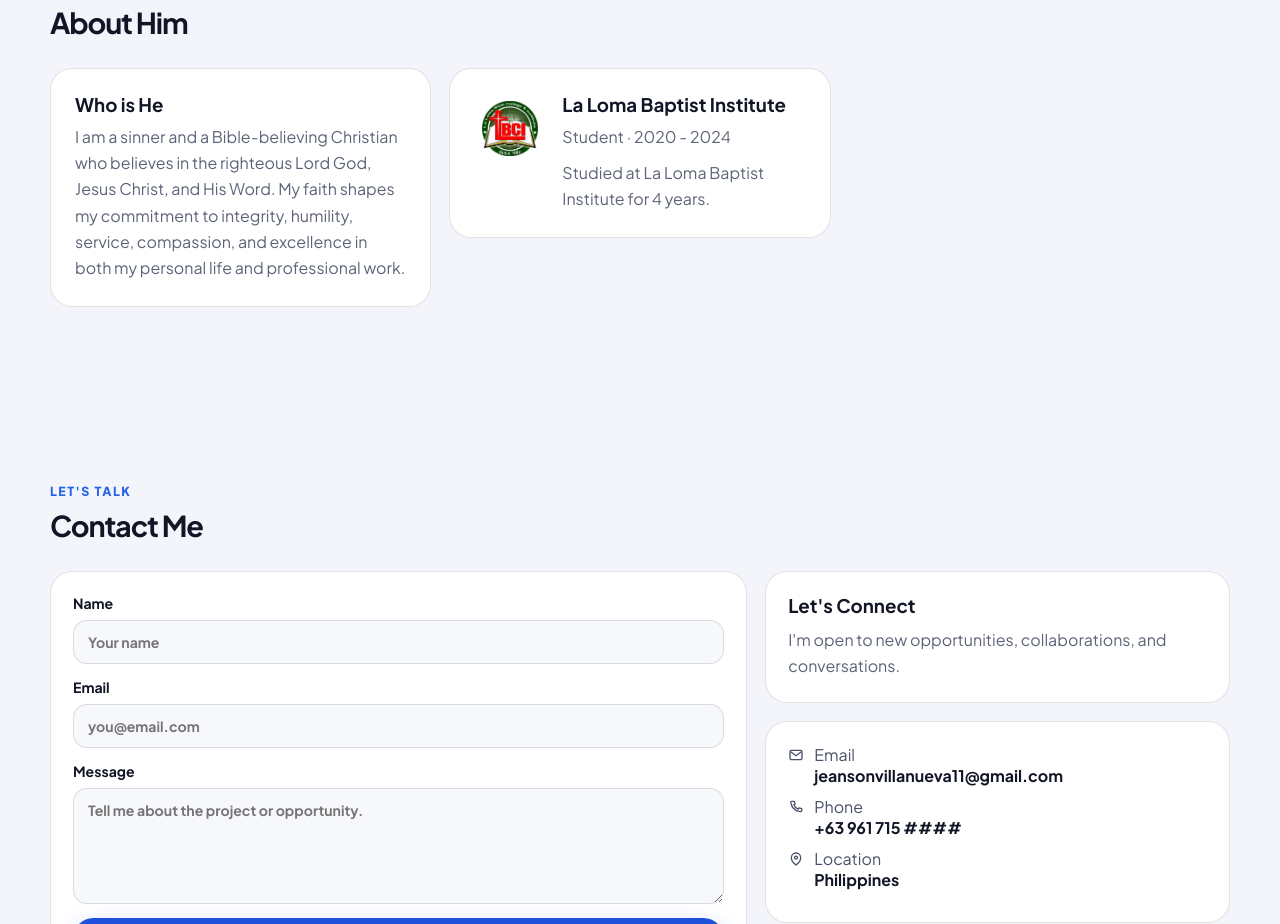
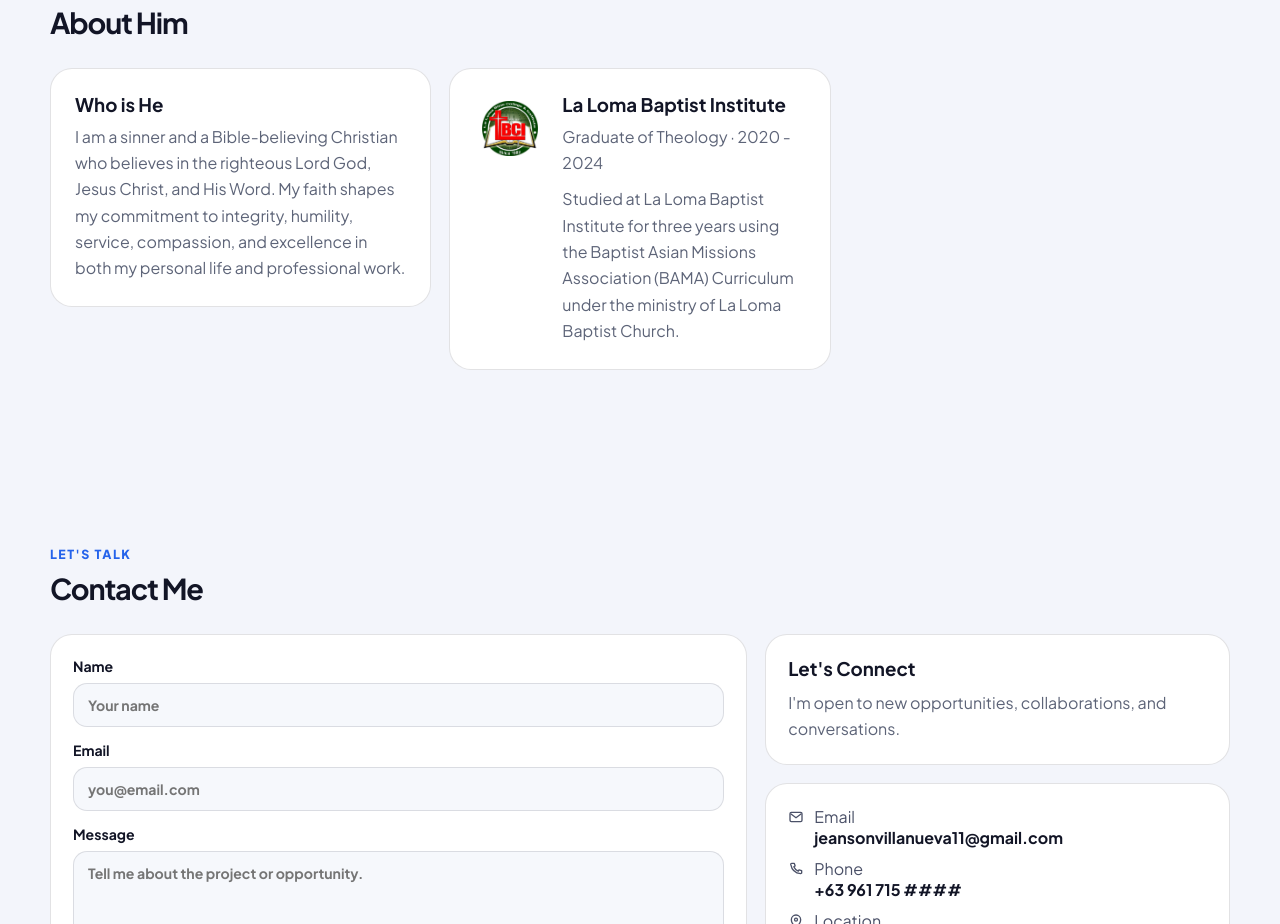
Before and after one commit to jeansonvillanueva/WebPortfolio, a React (Vite) app: page / in a window 1280 px wide. Shown: the part 4540-5464 px from the top of the page. Built offline with nearby package versions, Linux system fonts and the light colour scheme; no server answers.

Commit message:
Additioa Information for the Religion.tsx

```diff
--- a/src/components/Religion.tsx
+++ b/src/components/Religion.tsx
@@ -32,9 +32,9 @@ function Religion() {
             </div>
             <div>
               <h3>La Loma Baptist Institute</h3>
-              <p className="muted">Student · 2020 - 2024</p>
+              <p className="muted">Graduate of Theology · 2020 - 2024</p>
               <p className="muted" style={{ marginTop: 10 }}>
-                Studied at La Loma Baptist Institute for 4 years.
+                Studied at La Loma Baptist Institute for three years using the Baptist Asian Missions Association (BAMA) Curriculum under the ministry of La Loma Baptist Church.
               </p>
             </div>
           </article>
```
